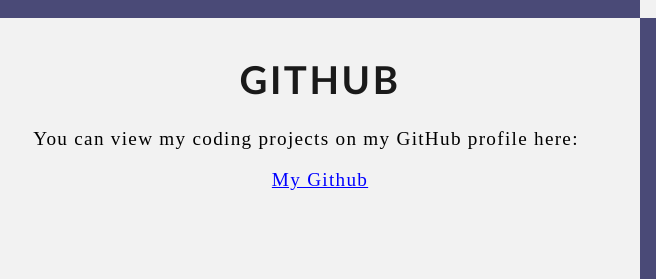
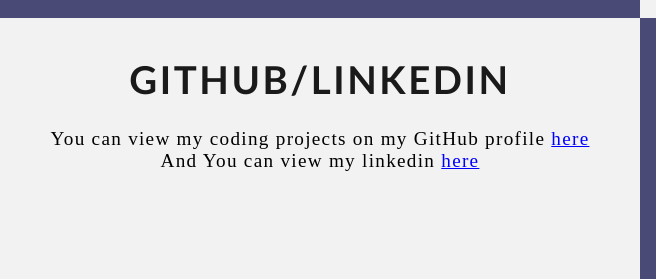
Before and after one commit to Pcharlot13/Pcharlot13.github.io, a plain HTML site: page index.html in a window 1280 px wide. Shown: the part 1836-2115 px from the top of the page, 0-656 px from the left. Drawn offline with Linux system fonts and the light colour scheme.

Commit message:
Update index.html

```diff
--- a/index.html
+++ b/index.html
@@ -103,10 +103,10 @@
     <div class="Row" id="GitHub">
         <!-- Left column -->
         <div class="Column_1">
-            <h1>GitHub</h1>
-            <p>You can view my coding projects on my GitHub profile here:
+            <h1>GitHub/Linkedin</h1>
+            <p class="center">You can view my coding projects on my GitHub profile <a href="https://github.com/Pcharlot13" target="_blank">here</a>
                 <br>
-                <p class="center"><a href="https://github.com/Pcharlot13" target="_blank">My Github</a></p>
+                And You can view my linkedin <a href="https://www.linkedin.com/in/paul-charlot-4309b1177/" target="_blank">here</a>
             </p>
         </div>
         <!-- Right column -->
```
